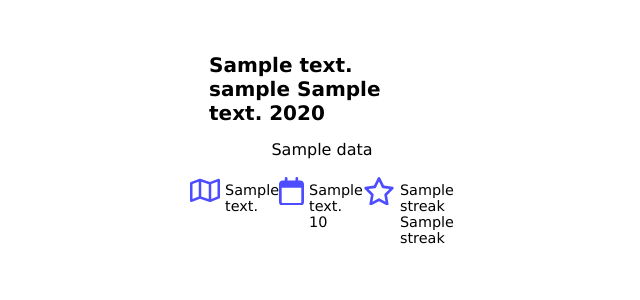
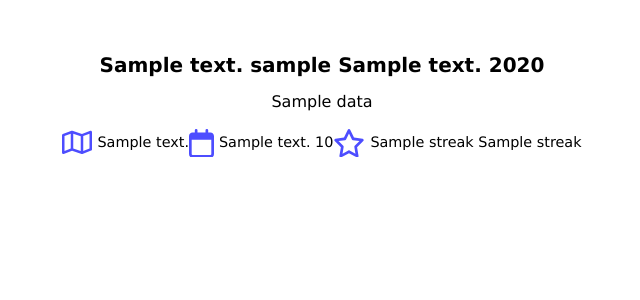
Before and after one commit to JoseDeFreitas/wikipedia-edits-chart, a FastAPI app: template src/templates/userchart.html in a window 1280 px wide. Shown: the part 71-371 px from the top of the page, without its empty margins (318-958 px from the left). Run offline with FastAPI, Linux system fonts and the light colour scheme; the template is opened without the code that fills it: most values are stand-ins (such as "Sample title", 1, 10 or a date in 2020).

Commit message:
Width is based on additional info

```diff
--- a/src/static/global.css
+++ b/src/static/global.css
@@ -81,8 +81,8 @@ body {
 #contributions-chart {
     border-radius: 6px;
     display: grid;
-    grid-template-rows: min-content 1fr min-content;
-    width: min-content;
+    grid-template-rows: auto 1fr auto;
+    width: auto;
 }
 
 #user-and-year {
@@ -107,7 +107,7 @@ body {
 
 .month {
     display: grid;
-    grid-template-rows: min-content 1fr;
+    grid-template-rows: auto 1fr;
 }
 
 .month .month-title {
```
